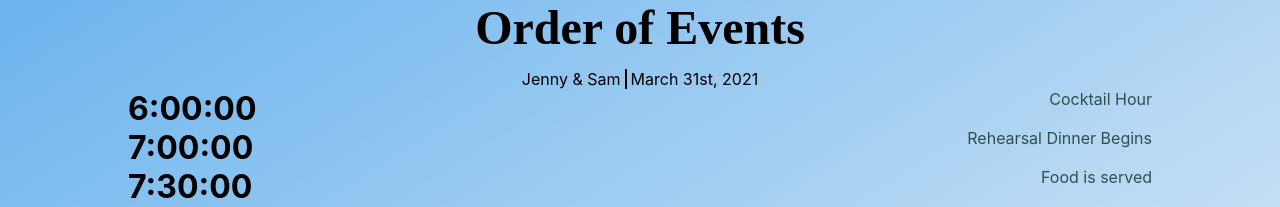
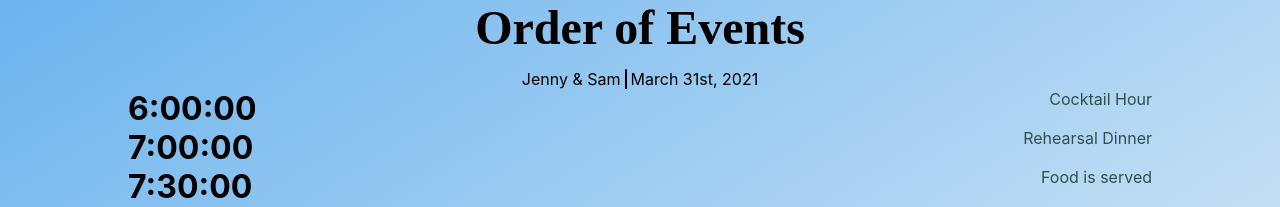
Before and after one commit to sam-a-sloate/wedding-schedule, a React (Create React App) app: page / in a window 1280 px wide. Shown: the top 207 px of the page. Built offline with nearby package versions, Linux system fonts and the light colour scheme.

Commit message:
Fix up some wording

```diff
--- a/src/App.tsx
+++ b/src/App.tsx
@@ -18,7 +18,7 @@ function App() {
         <Schedule
           events={[
             { time: "6:00:00", description: "Cocktail Hour" },
-            { time: "7:00:00", description: "Rehearsal Dinner Begins" },
+            { time: "7:00:00", description: "Rehearsal Dinner" },
             { time: "7:30:00", description: "Food is served" },
             { time: "10:00:00", description: "End of Dinner" },
           ]}
```
